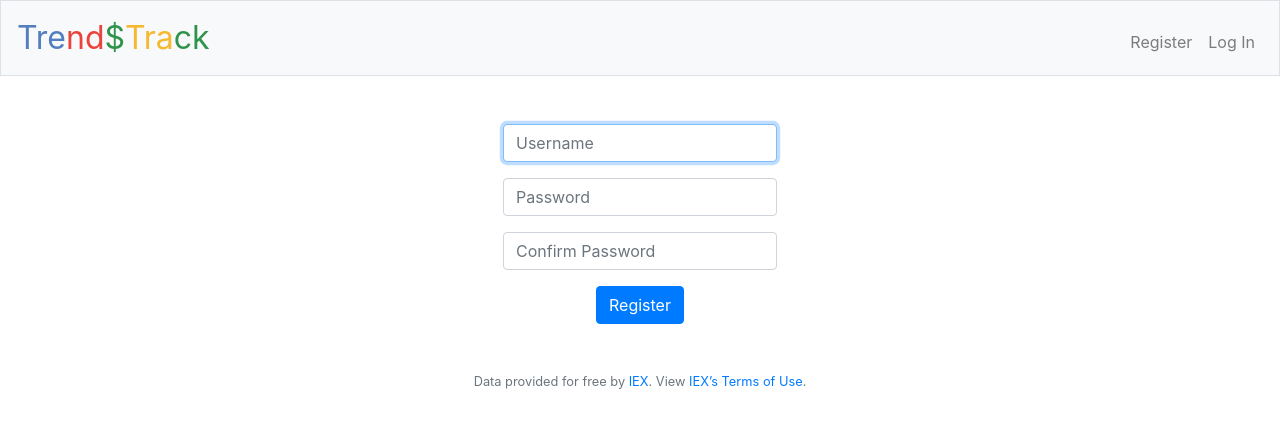
After one commit to lindavataksi/TrendTrack, a Flask app: template templates/register.html in a window 1280 px wide. The commit adds this page. Shown: the top 428 px of the page. Run offline with Flask 3, Linux system fonts and the light colour scheme; the template is opened without the code that fills it, so the values that code supplies are empty; some libraries are stand-ins or nearby versions.

Commit message:
add registration form and abckend functionality

```diff
--- a/application.py
+++ b/application.py
@@ -1,8 +1,6 @@
 import os
 
-from sqlalchemy import create_engine, select
-from sqlalchemy import Table, Column, MetaData
-from sqlalchemy.sql import text
+from cs50 import SQL
 from flask import Flask, flash, jsonify, redirect, render_template, request, session
 from flask_session import Session
 from tempfile import mkdtemp
@@ -18,15 +16,12 @@ app = Flask(__name__)
 app.config["TEMPLATES_AUTO_RELOAD"] = True
 
 # Ensure responses aren't cached
-
-
 @app.after_request
 def after_request(response):
     response.headers["Cache-Control"] = "no-cache, no-store, must-revalidate"
     response.headers["Expires"] = 0
     response.headers["Pragma"] = "no-cache"
     return response
-
 
 # Custom filter
 app.jinja_env.filters["usd"] = usd
@@ -38,12 +33,10 @@ app.config["SESSION_TYPE"] = "filesystem"
 Session(app)
 
 # Configure CS50 Library to use SQLite database
-db = 'sqlite:///finance.db'
+db = SQL("sqlite:///finance.db")
 
-# set api key from IEX for flask data
-api_key = os.getenv('IEX_API_KEY')
 # Make sure API key is set
-if not api_key:
+if not os.getenv('IEX_API_KEY'):
     raise RuntimeError("API_KEY not set")
 
 
@@ -86,18 +79,9 @@ def login():
         elif not request.form.get("password"):
             return apology("must provide password", 403)
 
-        # rows = db.execute("SELECT * FROM users WHERE username = :username",
-        #                          username=request.form.get("username"))
-        # Add the below code to query the database
-        engine = create_engine(db)
-        meta = MetaData()
-        conn = engine.connect()
-        users = Table('users', meta, autoload=True, autoload_with=engine)
-        s = select([users]).where(users.c.username ==
-                                  request.form.get("username"))
-        rows = conn.execute(s).fetchall()
-        conn.close()
-        engine.dispose()
+        # Query database for username
+        rows = db.execute("SELECT * FROM users WHERE username = :username",
+                          username=request.form.get("username"))
 
         # Ensure username exists and password is correct
         if len(rows) != 1 or not check_password_hash(rows[0]["hash"], request.form.get("password")):
@@ -134,9 +118,33 @@ def quote():
 
 @app.route("/register", methods=["GET", "POST"])
 def register():
-    """Register user"""
-    return apology("TODO")
-
+    if request.method == "GET":
+        return render_template("register.html")
+    elif request.method == "POST":
+        username = request.form.get("username")
+        password = request.form.get("password")
+        passwordconfirmation = request.form.get("confirmation")
+        existing_user = db.execute("SELECT * FROM users WHERE username = ?", username)
+        if not username:
+            return apology("Username is required", 400)
+        elif len(existing_user) != 0:
+            return apology("User already exists", 400)
+        elif not password:
+            return apology("Enter a password", 400)
+        elif not passwordconfirmation:
+            return apology("Enter a password confirmation", 400)
+        elif password != passwordconfirmation:
+            return apology("Passwords do not match", 400)
+        else:
+            # Generate the hash of the password
+            hash = generate_password_hash(
+                password, method="pbkdf2:sha256", salt_length=8
+            )
+            db.execute("INSERT INTO users (username, hash) VALUES(?, ?)", username, hash)
+            flash("Registered!")
+            return redirect("/")
+    else:
+        return render_template("register.html")
 
 @app.route("/sell", methods=["GET", "POST"])
 @login_required
--- a/templates/layout.html
+++ b/templates/layout.html
@@ -38,6 +38,7 @@
                         <li class="nav-item"><a class="nav-link" href="/buy">Buy</a></li>
                         <li class="nav-item"><a class="nav-link" href="/sell">Sell</a></li>
                         <li class="nav-item"><a class="nav-link" href="/history">History</a></li>
+                        <li class="nav-item"><a class="nav-link" href="/history">Stock AI Predictor</a></li>
                     </ul>
                     <ul class="navbar-nav ml-auto mt-2">
                         <li class="nav-item"><a class="nav-link" href="/logout">Log Out</a></li>
--- /dev/null
+++ b/templates/register.html
@@ -0,0 +1,20 @@
+{% extends "layout.html" %}
+
+{% block title %}
+    Register
+{% endblock %}
+
+{% block main %}
+    <form action="/register" method="post">
+        <div class="mb-3">
+            <input autocomplete="off" autofocus class="form-control mx-auto w-auto" id="username" required name="username" placeholder="Username" type="text">
+        </div>
+        <div class="mb-3">
+            <input class="form-control mx-auto w-auto" id="password" required name="password" placeholder="Password" type="password">
+        </div>
+        <div class="mb-3">
+            <input class="form-control mx-auto w-auto" id="confirmation" required name="confirmation" placeholder="Confirm Password" type="password">
+        </div>
+        <button class="btn btn-primary" type="submit">Register</button>
+    </form>
+{% endblock %}
```
Also changed, not shown: finance.db.
